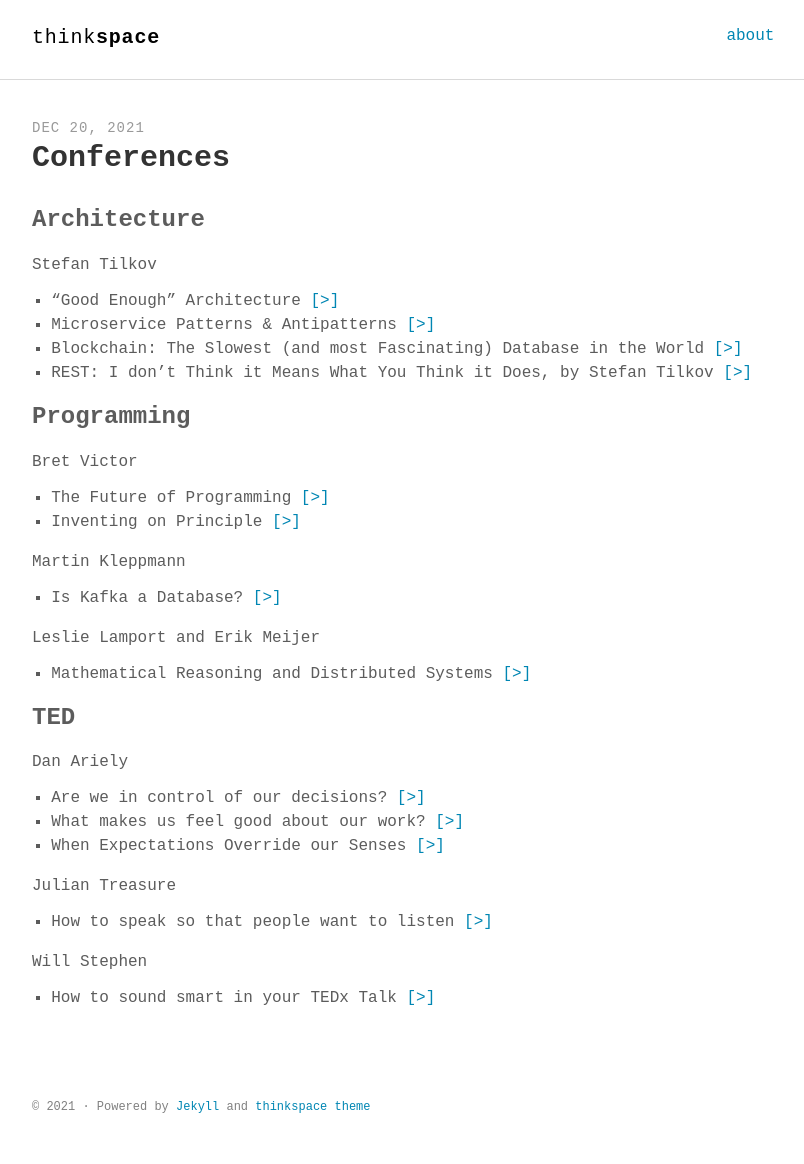
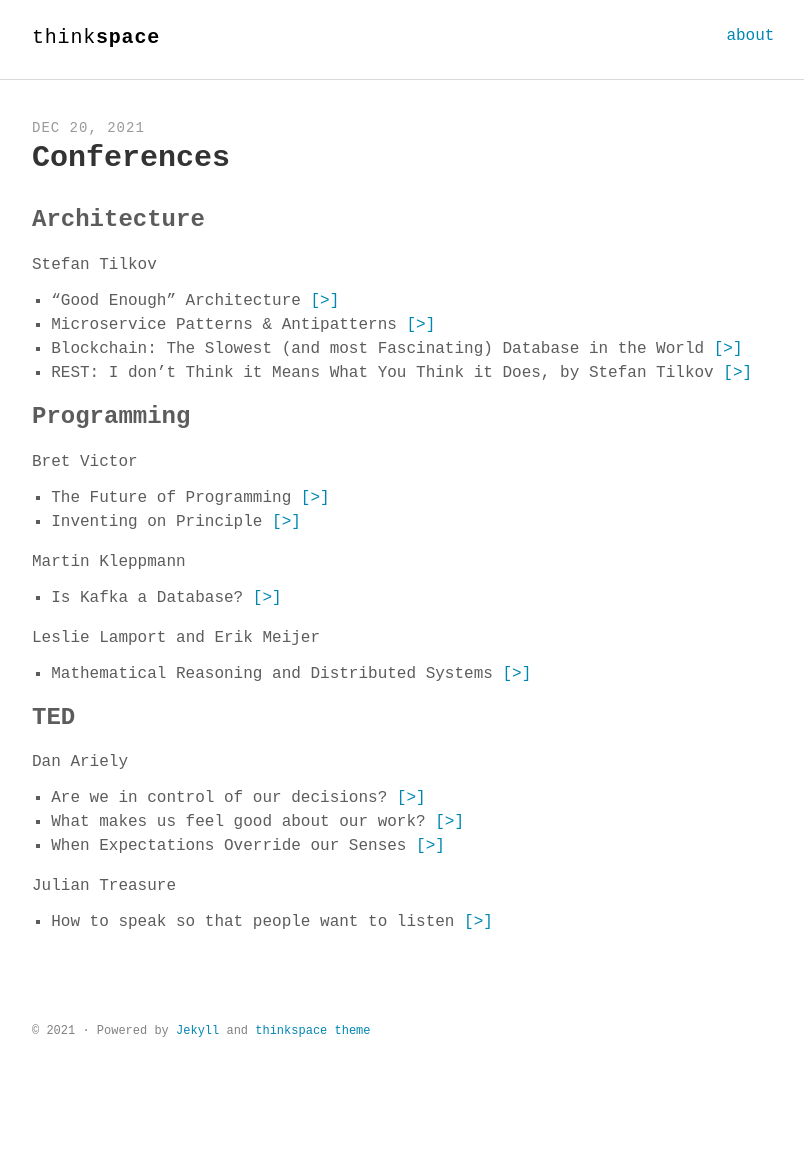
Before and after one commit to km3ll/km3ll.github.io, a Jekyll site: the page built from _posts/2021-12-20-conferences.md, in a window 1280 px wide. Shown: the whole page, without its empty margins (232-1036 px from the left). Built offline with Jekyll 4.4.1, drawn with Linux system fonts in a browser that asks for light colours; some web fonts are replaced; after the commit the page ends 1088 px from its top, so only the background shows below that.

Commit message:
Remove conferences from TED section

```diff
--- a/_posts/2021-12-20-conferences.md
+++ b/_posts/2021-12-20-conferences.md
@@ -42,7 +42,3 @@
 Julian Treasure
 
 - How to speak so that people want to listen [[>]](https://www.youtube.com/watch?v=eIho2S0ZahI)
-
-Will Stephen
-
-- How to sound smart in your TEDx Talk [[>]](https://www.youtube.com/watch?v=8S0FDjFBj8o)
```
